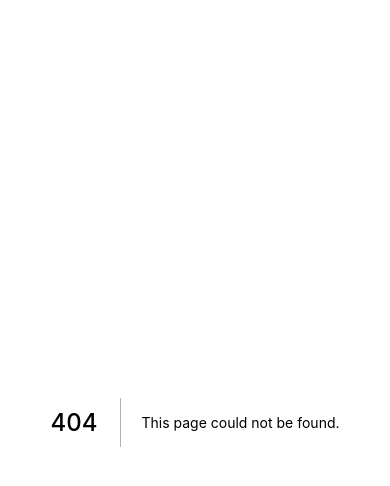
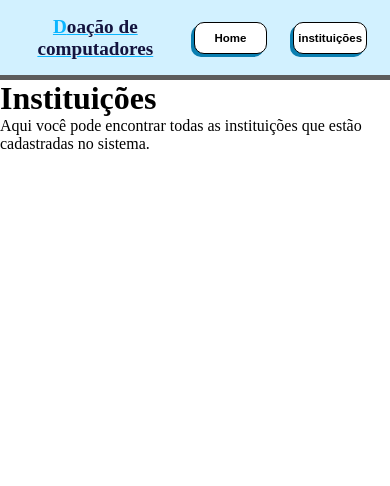
Before and after one commit to DubonP/PauloR_AppMasters, a Next.js app: page /instituicoes in a window 390 px wide. Before the commit this address had no page. Shown: the top 486 px of the page. Built offline with nearby package versions, Linux system fonts and the light colour scheme.

Commit message:
subindo header e rotas

```diff
--- /dev/null
+++ b/components/Header.js
@@ -0,0 +1,23 @@
+import Link from "next/link";
+import styles from "../styles/Header.module.css";
+import instituicoes from "../pages/instituicoes.js";
+
+export const Header = () => {
+  return (
+    <div className={styles.All_header}>
+      <header>
+        <h1>Doação de computadores</h1>
+      </header>
+      <div className={styles.Buttons}>
+        <Link href="/">
+          <button className={styles.Button}>Home</button>
+        </Link>
+        <Link href="/instituicoes">
+          <button href="/" className={styles.Button}>
+            instituições
+          </button>
+        </Link>
+      </div>
+    </div>
+  );
+};
--- /dev/null
+++ b/pages/instituicoes.js
@@ -0,0 +1,15 @@
+import React from "react";
+import { Header } from "../components/Header";
+
+export default function instituicoes() {
+  return (
+    <div>
+      <Header />
+      <h1>Instituições</h1>
+      <p>
+        Aqui você pode encontrar todas as instituições que estão cadastradas no
+        sistema.
+      </p>
+    </div>
+  );
+}
--- /dev/null
+++ b/styles/Header.module.css
@@ -0,0 +1,79 @@
+.All_header {
+  display: flex;
+  flex-direction: row;
+  align-items: center;
+  justify-content: space-around;
+  text-align: center;
+  height: 5rem;
+  background: rgb(210, 241, 255);
+  border-bottom: solid 5px rgb(92, 92, 92);
+  padding: 10px;
+}
+
+.All_header h1 {
+  font-size: clamp(1.2rem, 4vw, 2rem);
+  font-weight: bold;
+  color: rgb(19, 19, 62);
+  text-decoration: underline rgb(10, 181, 255);
+}
+
+.All_header h1::first-letter {
+  color: rgb(10, 181, 255);
+}
+
+.All_header p {
+  font-size: clamp(0.8rem, 5vw, 1.2rem);
+  font-weight: bold;
+  padding: 1rem;
+  border-radius: 50%;
+}
+
+.Buttons {
+  display: flex;
+  flex-direction: row;
+  justify-content: space-around;
+  align-items: center;
+  width: 20rem;
+}
+
+.Button {
+  font-size: 14px;
+  font-weight: bold;
+  width: 7rem;
+  height: 2.2rem;
+  border: solid 1px rgb(0, 0, 0);
+  border-radius: 10px;
+  background: rgb(255, 255, 255);
+  box-shadow: -5px 5px 0px rgb(10, 127, 177);
+}
+
+.Button:active {
+  box-shadow: inset -4px 4px 0px rgb(10, 127, 177);
+}
+
+@media screen and (max-width: 670px) {
+  .Button {
+    width: 6rem;
+  }
+}
+
+@media screen and (max-width: 570px) {
+  .Button {
+    width: 5rem;
+    box-shadow: -3px 3px 0px rgb(10, 127, 177);
+  }
+  .Button:active {
+    box-shadow: inset -3px 3px 0px rgb(10, 127, 177);
+  }
+}
+
+@media screen and (max-width: 410px) {
+  .Button {
+    width: 4.6rem;
+    height: 2rem;
+    font-size: 11.5px;
+  }
+  .Buttons {
+    width: 15rem;
+  }
+}
```
Also changed, not shown: pages/index.js (+33 -41 lines), styles/Equipaments.module.css (+19 -1 lines), styles/Home.module.css (+72 -46 lines), public/images/Computadores.jpg (added), public/images/Criancas.jpg (added).
